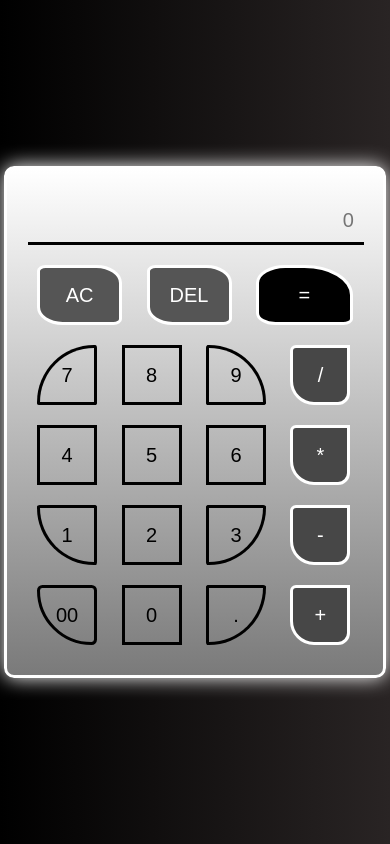
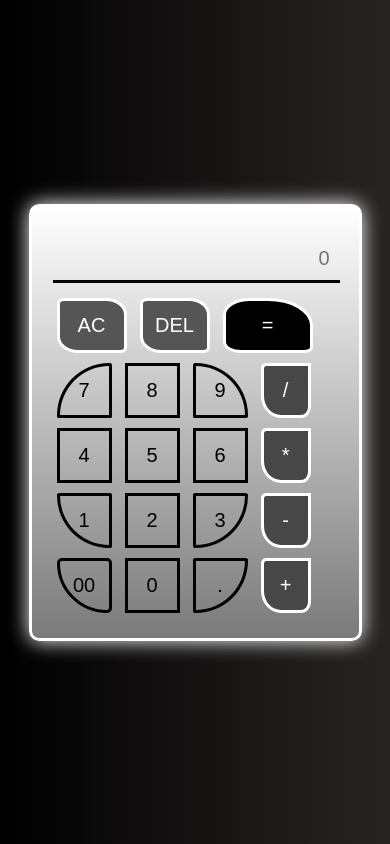
Before and after one commit to aryndraa/Neon-Calculator, a plain HTML site: page Calculator/CalculatorWhite.html in a window 390 px wide. Drawn offline with Linux system fonts and the light colour scheme; a web font is replaced by a local one.

Commit message:
Neon Calculator

```diff
--- a/Kakulator with js/style.css
+++ b/Calculator/style.css
@@ -169,3 +169,27 @@ button {
   box-shadow: 0 0 50px #ff00fb;
   transition: 0.1s;
 }
+
+@media (max-width: 450px) {
+  html {
+    font-size: 68%;
+  }
+
+  body {
+    height: 100vh;
+  }
+
+  button {
+    width: 49px;
+    height: 49px;
+    margin: px;
+  }
+
+  .content-action {
+    width: 70px;
+  }
+
+  .content-answer {
+    width: 80px;
+  }
+}
--- a/Kakulator with js/style2.css
+++ b/Calculator/style2.css
@@ -287,3 +287,39 @@ button {
   transition: 0.1s;
   scale: 120%;
 }
+
+@media (max-width: 450px) {
+  html {
+    font-size: 68%;
+  }
+
+  body {
+    width: 100%;
+    height: 100vh;
+  }
+
+  button {
+    width: 55px;
+    height: 55px;
+    margin: 5px;
+  }
+
+  .content1,
+  .content2,
+  .content3,
+  .content4 {
+    width: 50px;
+  }
+
+  .content-answer {
+    width: 90px;
+  }
+
+  .ac {
+    width: 70px;
+  }
+
+  .del {
+    width: 70px;
+  }
+}
--- a/Kakulator with js/system2.js
+++ b/Calculator/system.js
@@ -29,12 +29,8 @@ function addToPassword(number) {
 }
 
 function checkPassword() {
-  if (password === "01010") {
+  if (password === "10101") {
     // Ganti "123456" dengan sandi yang Anda inginkan
-    window.location.href = "kakulator.html";
-  } else {
-    alert("Sandi salah. Coba lagi.");
-    password = "";
-    document.getElementById("password").value = "";
+    window.location.href = "CalculatorWhite.html";
   }
 }
--- a/Kakulator with js/system.js
+++ b/Calculator/system2.js
@@ -29,12 +29,8 @@ function addToPassword(number) {
 }
 
 function checkPassword() {
-  if (password === "10101") {
+  if (password === "01010") {
     // Ganti "123456" dengan sandi yang Anda inginkan
-    window.location.href = "kakulator2.html";
-  } else {
-    alert("Sandi salah. Coba lagi.");
-    password = "";
-    document.getElementById("password").value = "";
+    window.location.href = "index.html";
   }
 }
```
Also changed, not shown: Calculator/CalculatorWhite.html (renamed from Kakulator with js/kakulator2.html), Calculator/index.html (renamed from Kakulator with js/kakulator.html), 1 other file.
